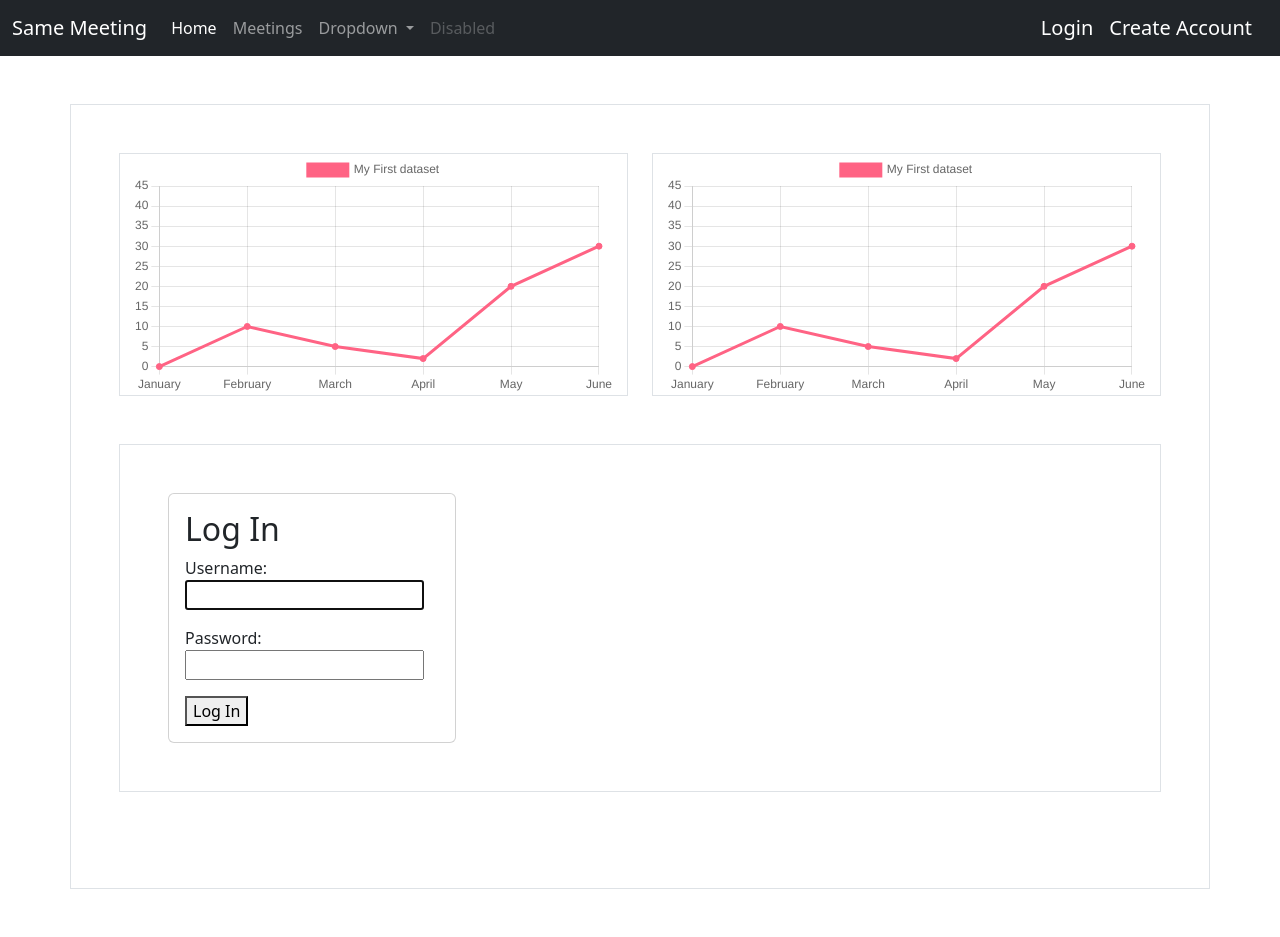
After one commit to FromAlaska/SameMeeting, a Django app: page /accounts/login/ in a window 1280 px wide. The commit adds this page. Run offline with Django 4.2, Linux system fonts and the light colour scheme; some libraries are stand-ins or nearby versions.

Commit message:
Added a few more things

```diff
--- a/Meeting/Home/templates/Home/index.html
+++ b/Meeting/Home/templates/Home/index.html
@@ -1,3 +1,6 @@
+{%extends 'base.html'%}
+
+{%block content%}
     {% if meeting_list%}
         <ul>
         {% for meeting in meeting_list%}
@@ -7,3 +10,5 @@
     {% else %}
         <p> No Meetings available </p>
     {% endif %}
+    <script src="https://cdn.jsdelivr.net/npm/bootstrap@5.2.0-beta1/dist/js/bootstrap.bundle.min.js" integrity="sha384-pprn3073KE6tl6bjs2QrFaJGz5/SUsLqktiwsUTF55Jfv3qYSDhgCecCxMW52nD2" crossorigin="anonymous"></script>
+{%endblock%}
--- /dev/null
+++ b/Meeting/Home/templates/base.html
@@ -0,0 +1,118 @@
+<!-- templates/base.html -->
+<!DOCTYPE html>
+<html>
+
+<head>
+  <meta charset="utf-8">
+  <title>{% block title %}Same Meeting{% endblock %}</title>
+  <meta charset="utf-8">
+  <meta name="viewport" content="width=device-width, initial-scale=1">
+  <title>SameMeeting</title>
+  <link href="https://cdn.jsdelivr.net/npm/bootstrap@5.2.0-beta1/dist/css/bootstrap.min.css" rel="stylesheet"
+    integrity="sha384-0evHe/X+R7YkIZDRvuzKMRqM+OrBnVFBL6DOitfPri4tjfHxaWutUpFmBp4vmVor" crossorigin="anonymous">
+  <script src="https://cdn.jsdelivr.net/npm/chart.js@3.8.0/dist/chart.min.js"> </script>
+  <script>
+    const labels = [
+      'January',
+      'February',
+      'March',
+      'April',
+      'May',
+      'June',
+    ];
+
+    const data = {
+      labels: labels,
+      datasets: [{
+        label: 'My First dataset',
+        backgroundColor: 'rgb(255, 99, 132)',
+        borderColor: 'rgb(255, 99, 132)',
+        data: [0, 10, 5, 2, 20, 30, 45],
+      }]
+    };
+
+    const config = {
+      type: 'line',
+      data: data,
+      options: {}
+    };
+  </script>
+
+</head>
+
+<body>
+  <main>
+    <nav class="navbar navbar-expand-sm bg-dark navbar-dark">
+      <div class="container-fluid">
+        <a class="navbar-brand" href="{% url 'home:index' %}">Same Meeting</a>
+        <button class="navbar-toggler" type="button" data-bs-toggle="collapse" data-bs-target="#navbarSupportedContent"
+          aria-controls="navbarSupportedContent" aria-expanded="false" aria-label="Toggle navigation">
+          <span class="navbar-toggler-icon"></span>
+        </button>
+        <div class="collapse navbar-collapse" id="navbarSupportedContent">
+          <ul class="navbar-nav me-auto mb-2 mb-lg-0">
+            <li class="nav-item">
+              <a class="nav-link active" aria-current="page" href="{% url 'home:index' %}">Home</a>
+            </li>
+            <li class="nav-item">
+              <a class="nav-link" href="#">Meetings</a>
+            </li>
+            <li class="nav-item dropdown">
+              <a class="nav-link dropdown-toggle" href="#" id="navbarDropdown" role="button" data-bs-toggle="dropdown"
+                aria-expanded="false">
+                Dropdown
+              </a>
+              <ul class="dropdown-menu" aria-labelledby="navbarDropdown">
+                <li><a class="dropdown-item" href="#">Action</a></li>
+                <li><a class="dropdown-item" href="#">Another action</a></li>
+                <li>
+                  <hr class="dropdown-divider">
+                </li>
+                <li><a class="dropdown-item" href="#">Something else here</a></li>
+              </ul>
+            </li>
+            <li class="nav-item">
+              <a class="nav-link disabled">Disabled</a>
+            </li>
+          </ul>
+          {% if user.is_authenticated %}
+          <a class="navbar-brand" href="{% url 'logout' %}">Logout</a>
+          {% else %}
+          <a class="navbar-brand" href="{% url 'login' %}">Login</a>
+          <a class="navbar-brand" href="{% url 'login' %}">Create Account</a>
+          {% endif %}
+        </div>
+      </div>
+    </nav>
+    <div class="container p-5 my-5 border">
+      <div class="row">
+        <div class="col">
+          <div class="container border">
+            <canvas id="myChart"></canvas>
+          </div>
+        </div>
+        <div class="col">
+          <div class="container border">
+            <canvas id="myChart2"></canvas>
+          </div>
+        </div>
+      </div>
+      <div class=" d-flex p-5 my-5 border">
+        {% block content %}
+        {% endblock %}
+      </div>
+    </div>
+  </main>
+  <script>
+    const myChart = new Chart(
+      document.getElementById('myChart'),
+      config
+    );
+    const myChart2 = new Chart(
+      document.getElementById('myChart2'),
+      config
+    );
+  </script>
+
+</body>
+</html>
--- /dev/null
+++ b/Meeting/Home/templates/registration/login.html
@@ -0,0 +1,19 @@
+<!-- templates/registration/login.html -->
+{% extends 'base.html' %}
+
+{% block title %}Login{% endblock %}
+
+{% block content %}
+
+<form method="post">
+    <div class="card" style="width: 18rem;">
+        <div class="card-body">
+            <h2>Log In</h2>
+            {% csrf_token %}
+            {{ form.as_p }}
+            <button type="submit">Log In</button>
+        </div>
+    </div>
+</form>
+
+{% endblock %}
--- a/Meeting/Meeting/settings.py
+++ b/Meeting/Meeting/settings.py
@@ -27,6 +27,8 @@ DEBUG = True
 
 ALLOWED_HOSTS = []
 
+LOGIN_REDIRECT_URL = "home:index"
+LOGOUT_REDIRECT_URL = "home:index"
 
 # Application definition
 
--- a/Meeting/Meeting/urls.py
+++ b/Meeting/Meeting/urls.py
@@ -19,4 +19,5 @@ from django.urls import path, include
 urlpatterns = [
     path('admin/', admin.site.urls),
     path('',include('Home.urls')),
+    path("accounts/", include("django.contrib.auth.urls"), name="login"),
 ]
```
Also changed, not shown: Meeting/Home/templates/index.html (added). Lines whose indentation alone changed are shown as unchanged.
